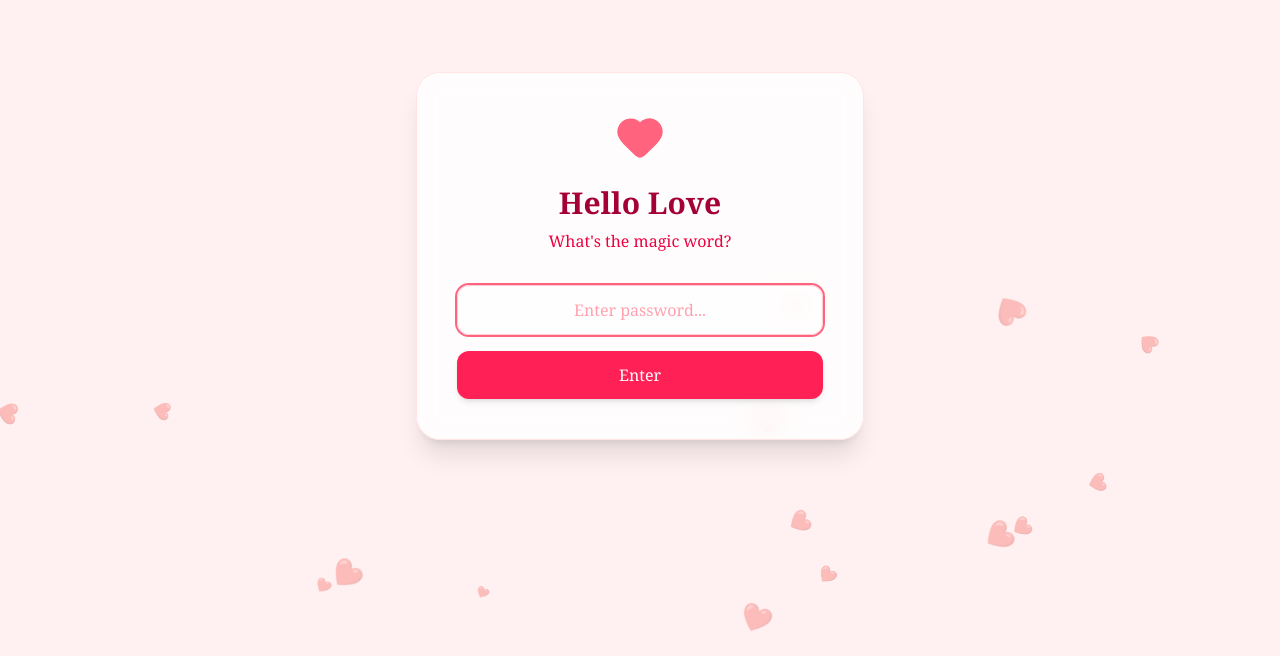
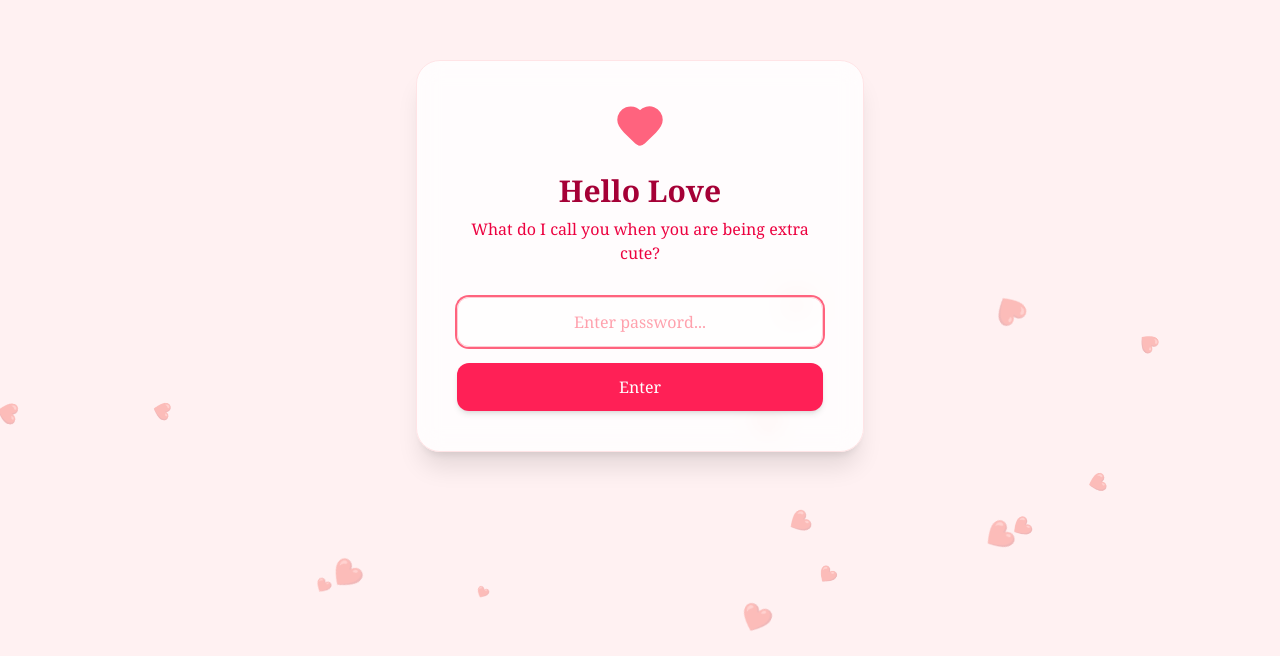
Before and after one commit to ErenSanjay/regular_updates, a React (Vite) app: page / in a window 1280 px wide. Shown: the part 144-800 px from the top of the page. Built offline with nearby package versions, Linux system fonts and the light colour scheme.

Commit message:
message change

```diff
--- a/src/components/PasswordGate.tsx
+++ b/src/components/PasswordGate.tsx
@@ -39,7 +39,7 @@ export const PasswordGate: React.FC<PasswordGateProps> = ({ onUnlock }) => {
           <Heart className="w-12 h-12 text-rose-400 fill-rose-400" />
         </motion.div>
         <h1 className="text-3xl font-bold text-rose-800 mb-2">Hello Love</h1>
-        <p className="text-rose-600 mb-8">What's the magic word?</p>
+        <p className="text-rose-600 mb-8">What do I call you when you are being extra cute?</p>
 
         <form onSubmit={handleSubmit} className="space-y-4">
           <div>
```
